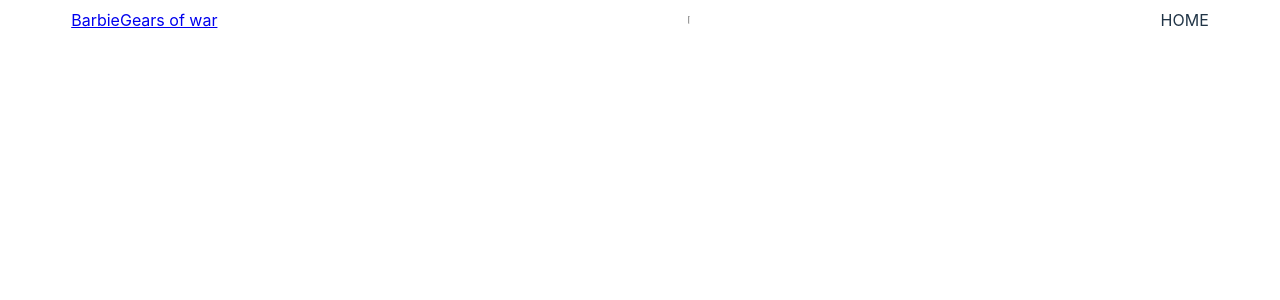
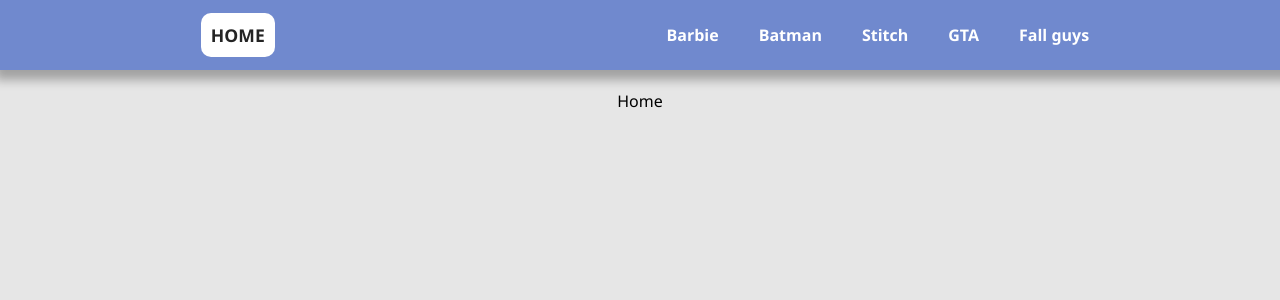
Before and after one commit to FigueroaD23/REACT-Repos, a React (Vite) app in the folder gifs-context/: page / in a window 1280 px wide. Shown: the top 300 px of the page. Built offline with nearby package versions, Linux system fonts and the light colour scheme.

Commit message:
Estilos y navbar en componente
Carpeta pages

```diff
--- a/gifs-context/src/App.jsx
+++ b/gifs-context/src/App.jsx
@@ -1,11 +1,13 @@
 import { useState } from "react"
 import ListOfGifs from "./components/ListOfGifs";
+import {Navbar} from "./components/Navbar";
+import { GifEspecifico } from "./components/GifEspecifico";
+import Home from "./pages/Home";
+
 import {
   BrowserRouter as Router,
   Switch,
   Route,
-  Link,
-  NavLink
 } from "react-router-dom";
 {/* <button onClick={()=>{setKeyWord("spongebob");console.log("hola")}}>incrementar</button>      */}
 
@@ -13,18 +15,12 @@ function App() {
   const [keyword, setKeyWord] = useState('goku');
   return (
     <Router>
+      <Navbar/>
       <div className="container">
-        <nav>
-          <NavLink to="/gif/barbie">Barbie</NavLink>
-          <NavLink to="/gif/Gears of war">Gears of war</NavLink>
-          <NavLink to="/gif/"></NavLink>
-          <NavLink to="/gif/"></NavLink>
-          <NavLink to="/gif/"></NavLink>
-        </nav>
-        <hr />
         <Switch>
-          <Route path="/" exact>HOME</Route>
-          <Route path="/gif/:keyword" component={ListOfGifs}/>
+          <Route path="/" exact component={Home}/>
+          <Route path="/search/:keyword" component={ListOfGifs}/>
+          <Route path="/gif/:id" component={GifEspecifico}/>
         </Switch>
       </div>
     </Router>
--- a/gifs-context/src/components/Gif.jsx
+++ b/gifs-context/src/components/Gif.jsx
@@ -1,12 +1,12 @@
 import React from 'react'
-
+import {Link} from "react-router-dom"
 const Gif = ({url,id,title}) => {
   return (
     <>
-        <div className="gif">
+        <Link to={`/gif/${id}`} className="gif">
             <p>{title}</p>
-            <img width={120} height={80} src={url} alt={`gif de ${title}`} key={id} />
-        </div>
+            <img src={url} alt={`gif de ${title}`} key={id} />
+        </Link>
     </>
   )
 }
--- /dev/null
+++ b/gifs-context/src/components/GifEspecifico.jsx
@@ -0,0 +1,24 @@
+import { useState } from 'react';
+import {useEffect} from 'react'
+import { useParams } from 'react-router-dom'
+import getGifEspecifico from "../services/getGifEspecifico";
+
+export const GifEspecifico = () => {
+    const {id} = useParams()
+    const [gif,setGif] = useState([])
+    useEffect(() => {
+      getGifEspecifico({id}).then((gifAPI)=>{
+        setGif(gifAPI)
+      })
+}, [id])
+
+
+  return (
+    <div>
+        <div className="gif">
+            <p>{gif.title}</p>
+            <img width={120} height={80} src={gif.url} alt={`gif de ${gif.title}`} key={gif.id} />
+        </div>
+    </div>
+  )
+}
--- /dev/null
+++ b/gifs-context/src/components/Navbar.jsx
@@ -0,0 +1,24 @@
+import React from 'react'
+import {
+    NavLink
+  } from "react-router-dom";
+
+export const Navbar = () => {
+  const categoriasGif = ["Barbie", "Batman", "Stitch", "GTA", "Fall guys"]
+  return (
+    <div className="nav-container">
+      <nav>
+        <NavLink to='/' exact activeClassName="nav-active">HOME</NavLink>
+        <div>
+          {
+            categoriasGif.map((categoria)=>{
+              return(
+                <NavLink to={`/search/${categoria}`} activeClassName="nav-active" key={categoria}>{categoria}</NavLink>
+                )
+              })
+          }
+      </div>
+      </nav>
+    </div>
+  )
+}
--- a/gifs-context/src/index.css
+++ b/gifs-context/src/index.css
@@ -1,18 +1,7 @@
-:root {
-  font-family: Inter, Avenir, Helvetica, Arial, sans-serif;
-  font-size: 16px;
-  line-height: 24px;
-  font-weight: 400;
-
-  color-scheme: light dark;
-  color: rgba(255, 255, 255, 0.87);
-  background-color: #242424;
-
-  font-synthesis: none;
-  text-rendering: optimizeLegibility;
-  -webkit-font-smoothing: antialiased;
-  -moz-osx-font-smoothing: grayscale;
-  -webkit-text-size-adjust: 100%;
+body{
+  background: #e6e6e6;
+  margin:0;
+  font-family: 'Segoe UI', Tahoma, Geneva, Verdana, sans-serif;
 }
 
 .container{
@@ -20,39 +9,78 @@
   margin: 0 auto;
   max-width: 1200px;
   display: flex;
-  justify-content: center;
+  justify-content: space-evenly;
   gap:30px;
   flex-direction: row;
   flex-wrap: wrap;
 }
-.gif-container{
-  width: 90%;
-  display: flex;
-
-
-}
 .gif{
+  cursor:pointer;
+  background: white;
+  width: 200px;;
   padding:10px;
-  width: 150px;
   display: flex;
   flex-direction: column;
-  border: 1px solid white;
   align-items: center;
   justify-content: center;
   border-radius: 10px;
   text-align: center;
+  text-decoration: none;
+  transition: transform 200ms ease, font-size 200ms ease;
+}
+.gif img{
+  width: 100%;
+  object-fit: cover;
+  height: 100px;
+  border-radius: 10px;;
 }
 
+.gif p{
+  color:black;
+  margin:5px 0;
+  font-size: 0.7em;
+}
 
-@media (prefers-color-scheme: light) {
-  :root {
-    color: #213547;
-    background-color: #ffffff;
-  }
-  a:hover {
-    color: #747bff;
-  }
-  button {
-    background-color: #f9f9f9;
-  }
+.gif:hover{
+  transform: scale(1.05);
+  box-shadow: 0px 10px 20px 10px rgba(143, 82, 255, 0.15);
+  font-weight: bold;
 }
+
+.nav-container{
+  position: sticky;
+  top:0;
+  z-index: 2;
+  margin:0 0  20px 0;
+  background-color: #7089ce;
+  height: auto;
+}
+
+nav{
+  height: 50px;
+  padding:10px;
+  width: 100%;
+  display: flex;
+  justify-content: space-around;
+  align-items: center;
+  box-shadow: 0 5px 10px 5px rgba(0, 0, 0, 0.3);
+}
+nav a{
+margin:0 10px 0 10px;
+padding:10px;
+color:white;
+text-decoration: none;
+font-weight: bold;
+transition: all 200ms;
+}
+nav a:hover {
+  border-bottom:3px solid #eed6ec;
+}
+
+.nav-active{
+  border-radius: 10px;
+  font-size: 1.1rem;
+  background-color: white;
+  color:#242424;
+  border: none!important;
+}
--- /dev/null
+++ b/gifs-context/src/pages/Home/index.jsx
@@ -0,0 +1,7 @@
+const Home = () => {
+  return (
+    <div>Home</div>
+  )
+}
+
+export default Home
--- /dev/null
+++ b/gifs-context/src/services/getGifEspecifico.js
@@ -0,0 +1,15 @@
+const API_URL =  'https://api.giphy.com/v1/gifs/'
+const API_KEY =  'EoqFY62lYQlr3yurnxLFYxzHqvRZaWEF'
+
+export default async function({id = ""} = {}){
+    const apiURL = `${API_URL}${id}?api_key=${API_KEY}`
+    try {
+        const dataFirst = await fetch(apiURL)
+        const gifEspecifico = await dataFirst.json()
+        const {images,title,id} = gifEspecifico.data
+        const {url} = gifEspecifico.data.images.fixed_width_downsampled
+        return {url,images,title,id}
+    } catch (e) {
+        return e
+    }
+}
```
Also changed, not shown: gifs-context/src/pages/Detail/indexDetail.jsx (added), gifs-context/src/pages/Search/indexSearch.jsx (added), 1 other file (tests, documents, lock files or other folders).
